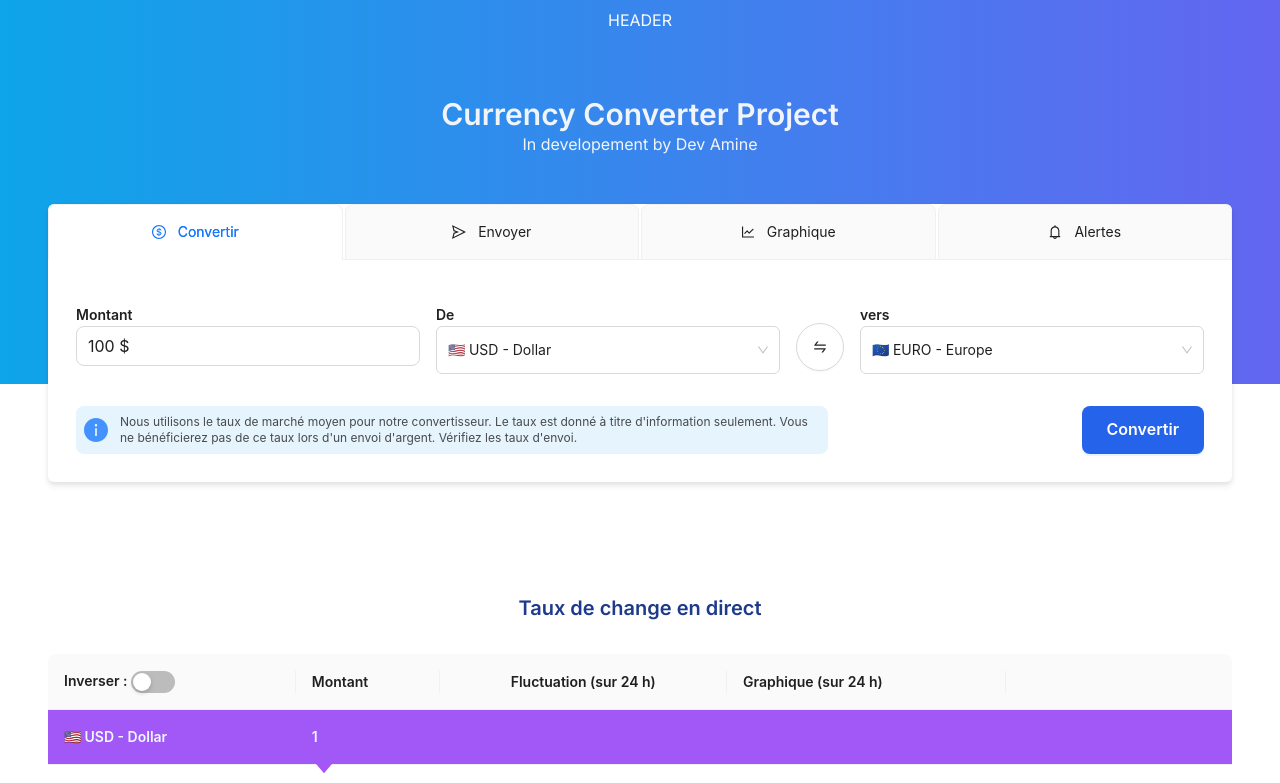
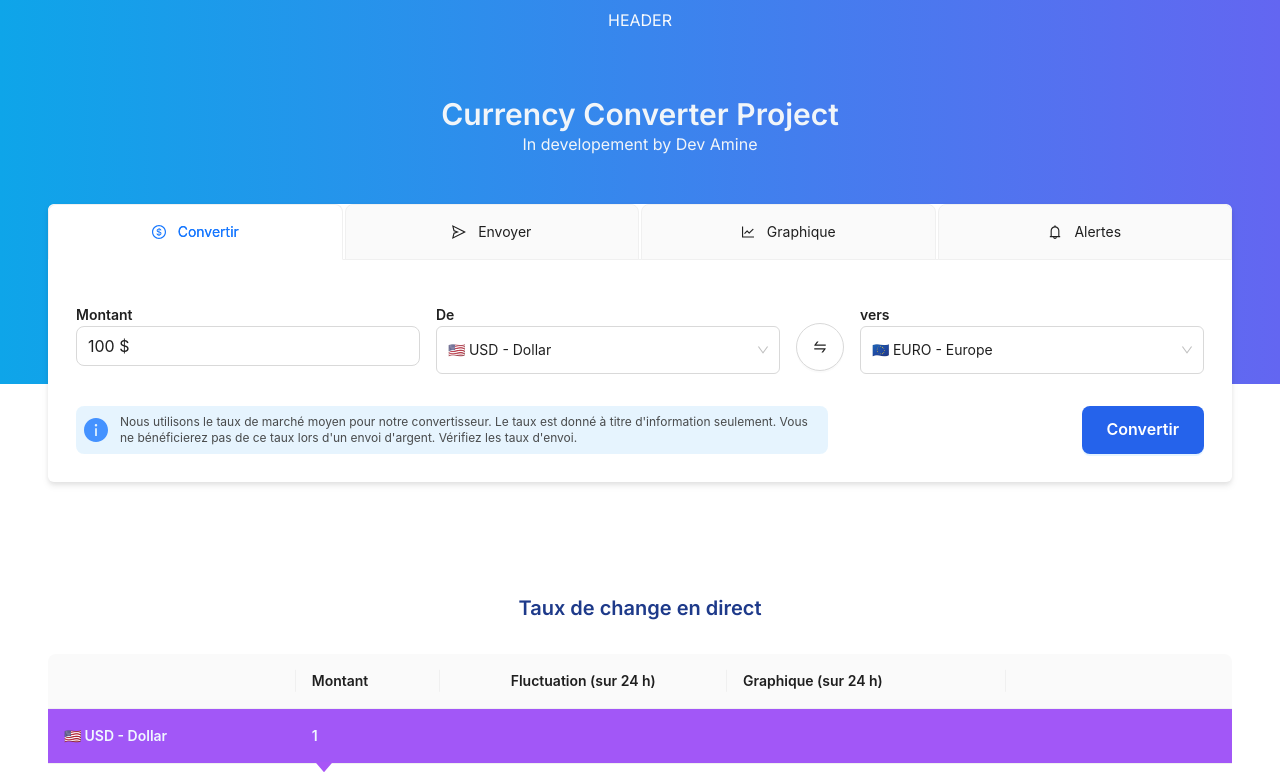
Before and after one commit to Aminefilaliansari/currencyconverter-project, a Next.js app: page / in a window 1280 px wide. Shown: the top 783 px of the page. Built offline with nearby package versions, Linux system fonts and the light colour scheme.

Commit message:
🗑️ clean code

```diff
--- a/app/components/demotable.jsx
+++ b/app/components/demotable.jsx
@@ -5,11 +5,7 @@ import DemoChart from "./demochart";
 
 const columns = [
   {
-    title: (
-      <>
-        Inverser : <Switch />
-      </>
-    ),
+    title: "",
     dataIndex: "I",
   },
   {
```
